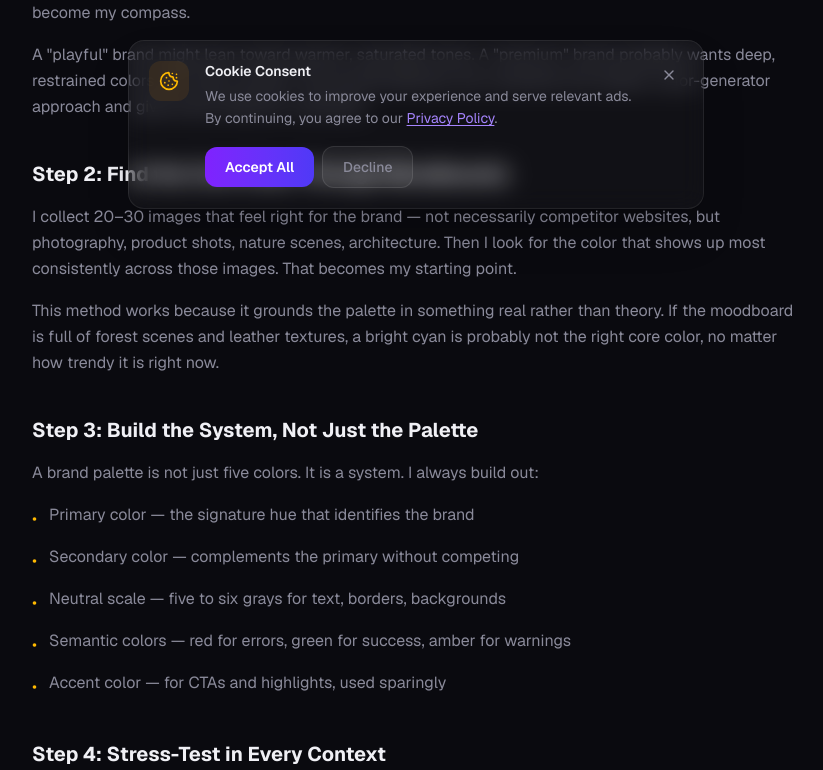
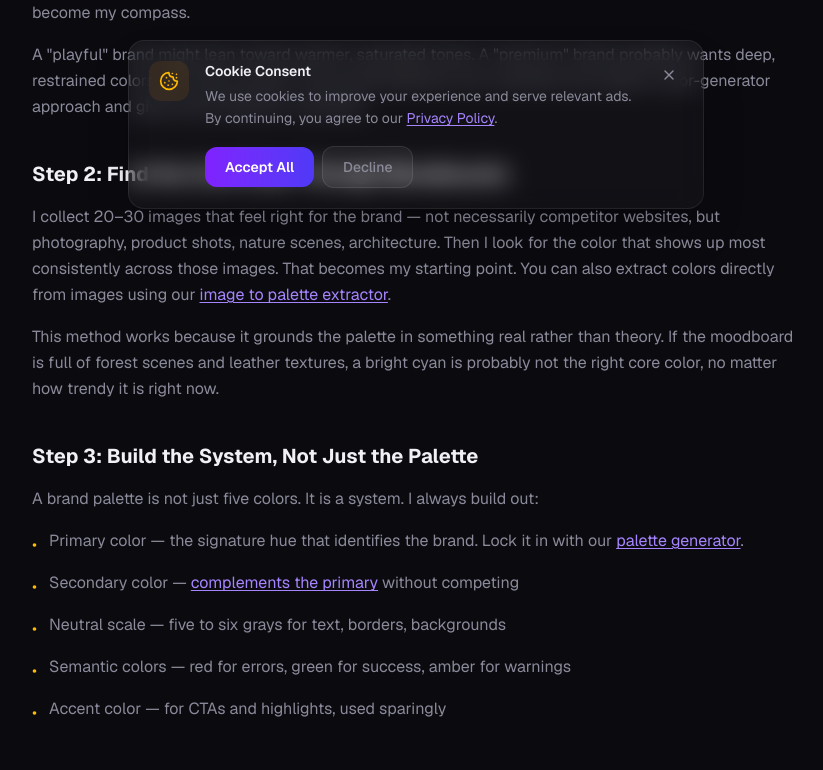
Before and after one commit to ava-mahi/colorkitweb, a Next.js app: page /blog/building-brand-color-palette in a window 1280 px wide. Shown: the part 575-1345 px from the top of the page, without its empty margins (224-1047 px from the left). Built offline with nearby package versions, Linux system fonts and the light colour scheme.

Commit message:
Add internal tool links to all 4 blog articles

```diff
--- a/app/blog/building-brand-color-palette/page.tsx
+++ b/app/blog/building-brand-color-palette/page.tsx
@@ -66,7 +66,7 @@ export default function BlogPost() {
             I collect 20–30 images that feel right for the brand — not necessarily competitor
             websites, but photography, product shots, nature scenes, architecture. Then I look for
             the color that shows up most consistently across those images. That becomes my
-            starting point.
+            starting point. You can also extract colors directly from images using our <Link href="/image-to-palette-extractor" className="text-violet-400 hover:text-violet-300 underline underline-offset-2">image to palette extractor</Link>.
           </p>
           <p className="text-muted leading-relaxed mb-4">
             This method works because it grounds the palette in something real rather than
@@ -84,13 +84,13 @@ export default function BlogPost() {
             <li className="flex gap-3">
               <span className="text-amber-400 mt-1">•</span>
               <span>
-                Primary color — the signature hue that identifies the brand
+                Primary color — the signature hue that identifies the brand. Lock it in with our <Link href="/palette-generator" className="text-violet-400 hover:text-violet-300 underline underline-offset-2">palette generator</Link>.
               </span>
             </li>
             <li className="flex gap-3">
               <span className="text-amber-400 mt-1">•</span>
               <span>
-                Secondary color — complements the primary without competing
+                Secondary color — <Link href="/complementary-color-finder" className="text-violet-400 hover:text-violet-300 underline underline-offset-2">complements the primary</Link> without competing
               </span>
             </li>
             <li className="flex gap-3">
--- a/app/blog/gradient-trends-2026/page.tsx
+++ b/app/blog/gradient-trends-2026/page.tsx
@@ -107,7 +107,7 @@ export default function BlogPost() {
             For hero sections: a 135-degree linear gradient using two colors from my brand
             palette, with the lighter color at the top left. For cards: a radial gradient
             starting from the top corner at about 10% opacity, barely visible but adding
-            dimension. For accents: no gradient at all — solid colors cut through cleaner.
+            dimension. For accents: no gradient at all — solid colors cut through cleaner. Try it yourself with our <Link href="/gradient-generator" className="text-violet-400 hover:text-violet-300 underline underline-offset-2">gradient generator</Link> or build multi-color blends with the <Link href="/multi-color-gradient-generator" className="text-violet-400 hover:text-violet-300 underline underline-offset-2">multi-color gradient generator</Link>.
           </p>
         </div>
       </div>
--- a/app/blog/how-to-choose-colors-like-a-pro/page.tsx
+++ b/app/blog/how-to-choose-colors-like-a-pro/page.tsx
@@ -50,15 +50,14 @@ export default function BlogPost() {
           </h2>
           <p className="text-muted leading-relaxed mb-4">
             The biggest mistake I see beginners make is trying to pick five colors at once. They
-            open a palette generator, get five random hex codes, and try to force them to work
+            open a <Link href="/palette-generator" className="text-violet-400 hover:text-violet-300 underline underline-offset-2">palette generator</Link>, get five random hex codes, and try to force them to work
             together. It rarely ends well.
           </p>
           <p className="text-muted leading-relaxed mb-4">
             A better approach: find one color that genuinely feels right for what you are building.
             It might come from a photo, a brand you admire, or just an instinct. Once you have that
             anchor color, everything else becomes much easier. You can build a monochromatic palette
-            by adjusting its lightness and saturation, or find its complementary opposite for
-            contrast.
+            with our <Link href="/tint-and-tone-generator" className="text-violet-400 hover:text-violet-300 underline underline-offset-2">tint & tone generator</Link>, or find its complementary opposite with the <Link href="/complementary-color-finder" className="text-violet-400 hover:text-violet-300 underline underline-offset-2">complementary color finder</Link>.
           </p>
 
           <h2 className="text-xl font-bold text-foreground mt-10 mb-4">
--- a/app/blog/understanding-color-accessibility/page.tsx
+++ b/app/blog/understanding-color-accessibility/page.tsx
@@ -74,7 +74,7 @@ export default function BlogPost() {
           <p className="text-muted leading-relaxed mb-4">
             The fix was simple: I pushed the gray darker to #595959, which hits 7:1 and passes
             AAA. The design still looked clean, but now it was actually readable for everyone. A
-            tool like ColorCraft's contrast checker makes this kind of mistake impossible to miss
+            tool like ColorCraft's <Link href="/contrast-checker" className="text-violet-400 hover:text-violet-300 underline underline-offset-2">contrast checker</Link> makes this kind of mistake impossible to miss
             in real time.
           </p>
 
@@ -115,7 +115,7 @@ export default function BlogPost() {
             <li className="flex gap-3">
               <span className="text-emerald-400 mt-1">•</span>
               <span>
-                Test your palette with a color blindness simulator. Red-green combinations that
+                Test your palette with our <Link href="/color-blindness-simulator" className="text-violet-400 hover:text-violet-300 underline underline-offset-2">color blindness simulator</Link>. Red-green combinations that
                 look obvious to you might be invisible to someone with deuteranopia.
               </span>
             </li>
```
